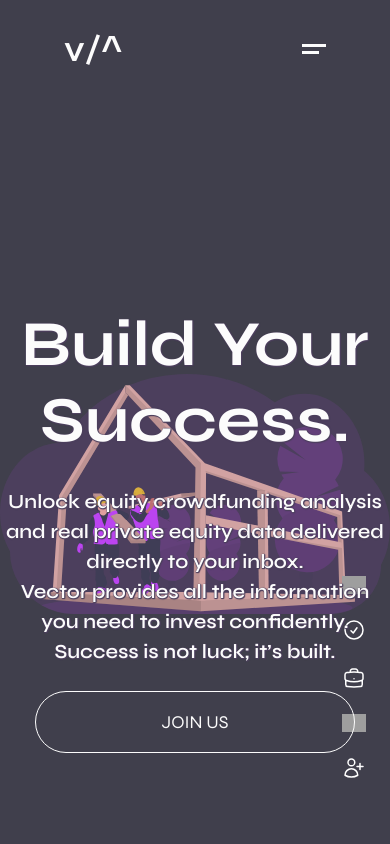
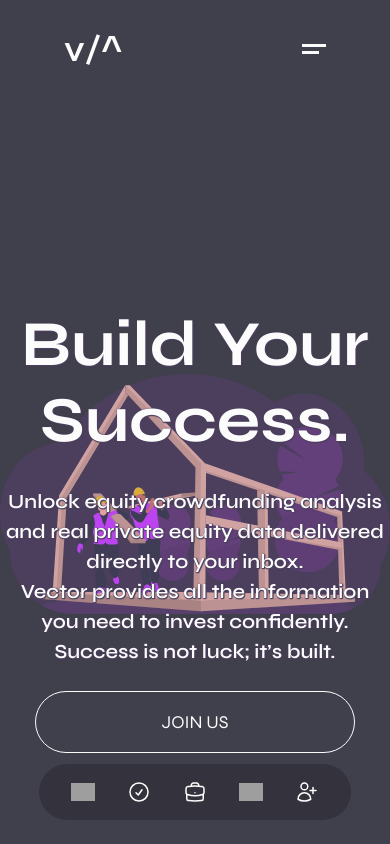
Before and after one commit to jreis13/vector, a Next.js app: page / in a window 390 px wide. Shown: the top 844 px of the page. Built offline with nearby package versions, Linux system fonts and the light colour scheme; grey boxes are pictures that could not be loaded.

Commit message:
mobile breadcrumb

```diff
--- a/src/components/Breadcrumb.jsx
+++ b/src/components/Breadcrumb.jsx
@@ -44,8 +44,8 @@ function Breadcrumb({ sections }) {
   };
 
   return (
-    <nav className="fixed bottom-0 right-0 px-6 mb-16 lg:mb-16 z-10 flex flex-col-reverse">
-      <ol className="list-none flex flex-col space-y-6">
+    <nav className="fixed bottom-0 z-20 w-full lg:w-auto lg:right-0 lg:px-6 mb-6 lg:mb-16 flex flex-col-reverse lg:flex-col items-center lg:items-end">
+      <ol className="list-none flex flex-row w-auto justify-center px-8 lg:px-0 lg:flex-col space-x-8 lg:space-x-0 lg:space-y-6 bg-[#34333d] lg:bg-transparent p-4 rounded-full">
         {sections.map((section) => (
           <li key={section.title} className="flex items-center">
             <button
```
